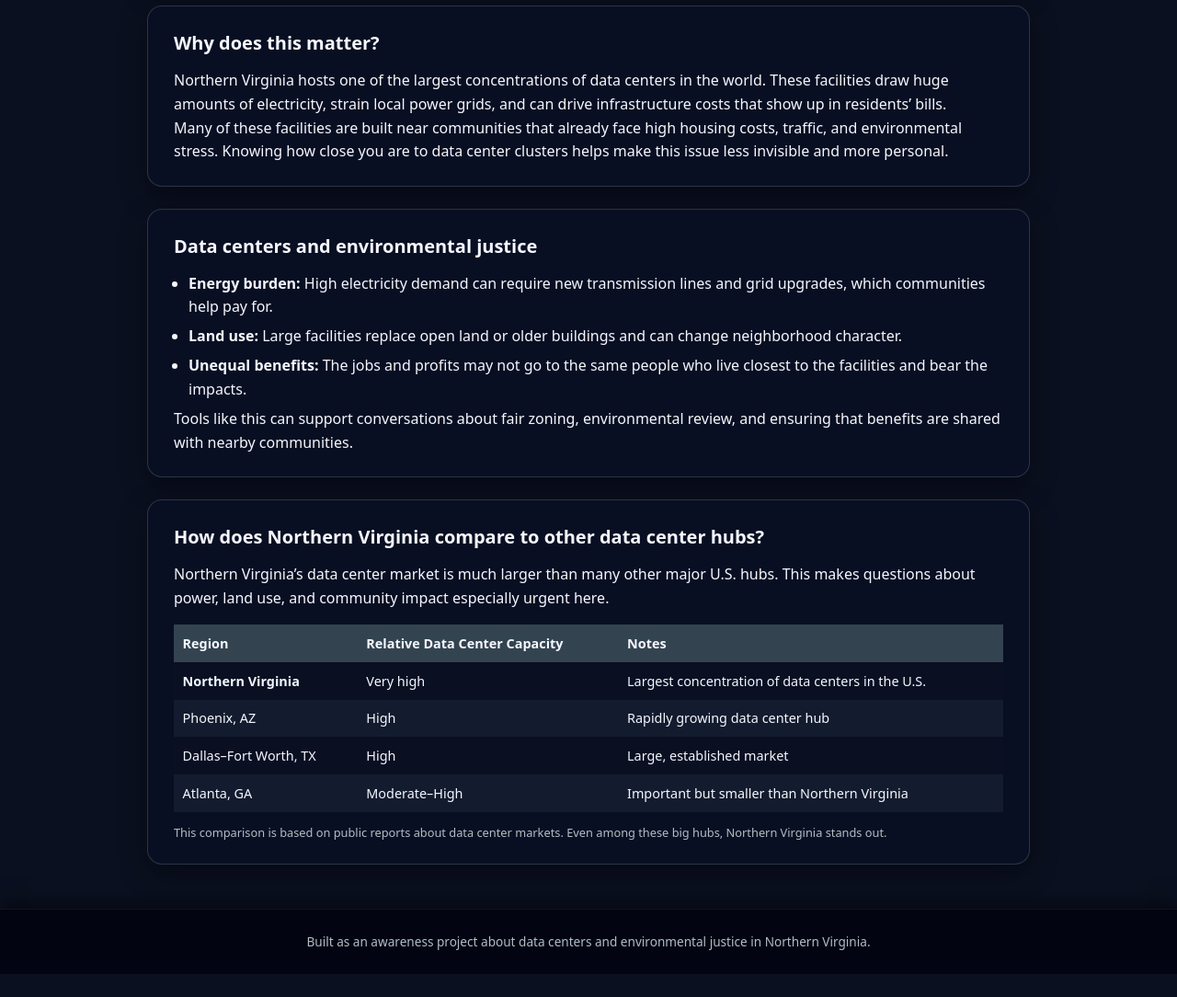
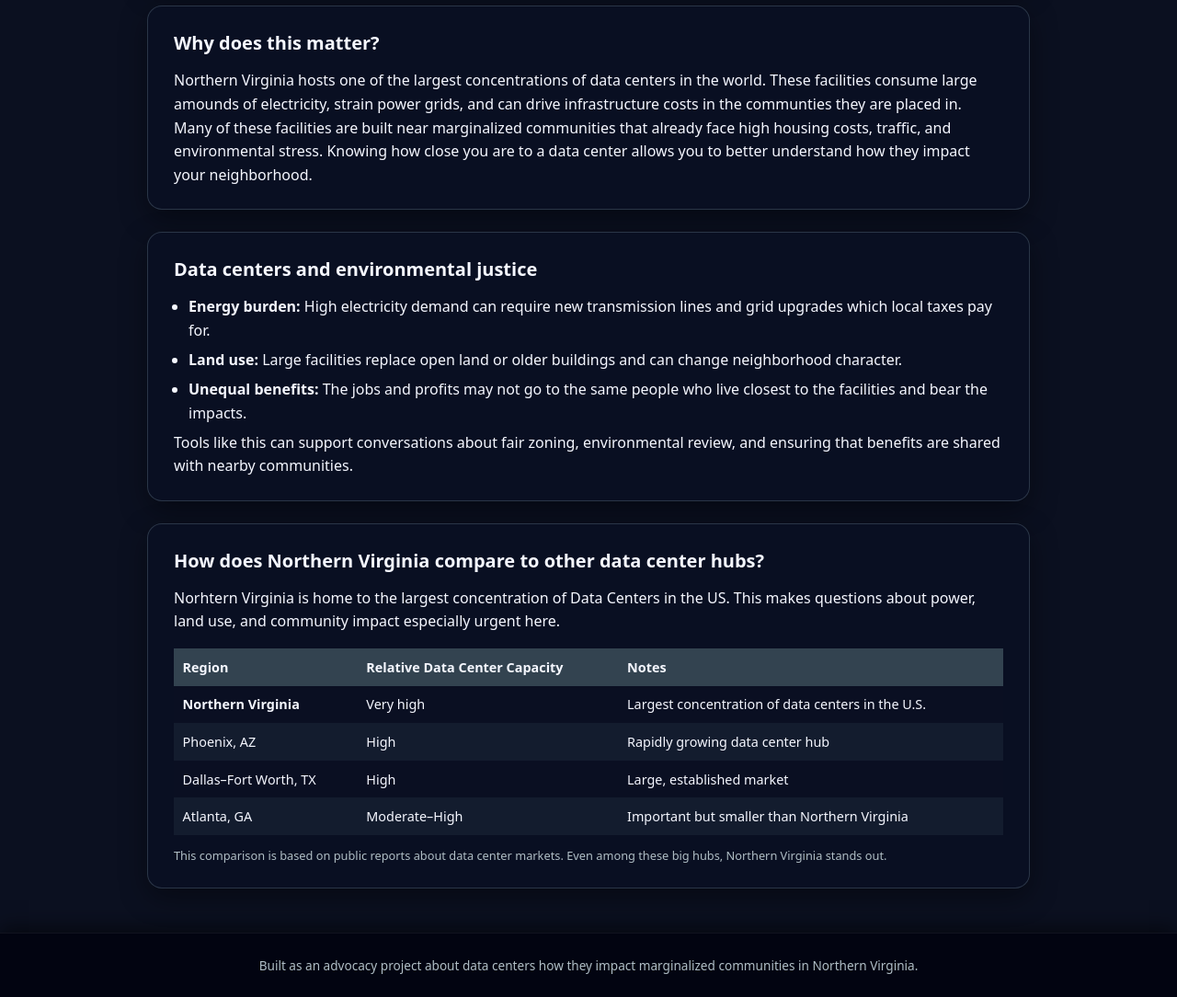
Before and after one commit to CMcHugh1126/CMcHugh1126.github.io, a plain HTML site: page index.html in a window 1280 px wide. Shown: the part 660-1744 px from the top of the page at 92% size. Before the commit the page ends 1719 px from the top, so only its background shows below. Drawn offline with Linux system fonts and the light colour scheme.

Commit message:
Final Commit

```diff
--- a/index.html
+++ b/index.html
@@ -37,7 +37,7 @@
           <button type="submit">Check distance</button>
         </div>
         <p class="form-hint">
-          This tool is designed with Northern Virginia in mind, but you can try other places too.
+          This tool is designed with Northern Virginia in mind, but it works for any zip code or city.
         </p>
 
         <!-- New: example suggestions -->
@@ -73,19 +73,18 @@
     <section class="card" aria-labelledby="why-title">
       <h2 id="why-title">Why does this matter?</h2>
       <p>
-        Northern Virginia hosts one of the largest concentrations of data centers in the world. These facilities draw huge amounts of electricity,
-        strain local power grids, and can drive infrastructure costs that show up in residents’ bills.
+        Northern Virginia hosts one of the largest concentrations of data centers in the world. These facilities consume large amounds of electricity,
+        strain power grids, and can drive infrastructure costs in the communties they are placed in.
       </p>
       <p>
-        Many of these facilities are built near communities that already face high housing costs, traffic, and environmental stress.
-        Knowing how close you are to data center clusters helps make this issue less invisible and more personal.
-      </p>
+        Many of these facilities are built near marginalized communities that already face high housing costs, traffic, and environmental stress.
+        Knowing how close you are to a data center allows you to better understand how they impact your neighborhood.
     </section>
     <!-- Impact & Justice Section -->
     <section class="card" aria-labelledby="justice-title">
       <h2 id="justice-title">Data centers and environmental justice</h2>
       <ul class="bullet-list">
-        <li><strong>Energy burden:</strong> High electricity demand can require new transmission lines and grid upgrades, which communities help pay for.</li>
+        <li><strong>Energy burden:</strong> High electricity demand can require new transmission lines and grid upgrades which local taxes pay for.</li>
         <li><strong>Land use:</strong> Large facilities replace open land or older buildings and can change neighborhood character.</li>
         <li><strong>Unequal benefits:</strong> The jobs and profits may not go to the same people who live closest to the facilities and bear the impacts.</li>
       </ul>
@@ -98,7 +97,7 @@
     <section class="card" aria-labelledby="compare-title">
       <h2 id="compare-title">How does Northern Virginia compare to other data center hubs?</h2>
       <p>
-        Northern Virginia’s data center market is much larger than many other major U.S. hubs.
+        Norhtern Virginia is home to the largest concentration of Data Centers in the US.
         This makes questions about power, land use, and community impact especially urgent here.
       </p>
 
@@ -145,7 +144,7 @@
   <footer class="site-footer">
     <div class="container">
       <p>
-        Built as an awareness project about data centers and environmental justice in Northern Virginia.
+        Built as an advocacy project about data centers how they impact marginalized communities in Northern Virginia.
       </p>
     </div>
   </footer>
--- a/script.js
+++ b/script.js
@@ -1,5 +1,4 @@
-// --- Data: sample data center clusters in Northern Virginia ---
-// NOTE: These are approximate coordinates meant for demonstration purposes.
+
 const dataCenters = [
   {
     name: "Ashburn Data Center Cluster",
@@ -37,7 +36,7 @@ const OPENCAGE_API_KEY = "900d44ccba4046aca9c50c9813cc501b";
 async function geocodeAddressReal(address) {
   const encoded = encodeURIComponent(address);
 
-  // Used to nudge API toward Northern VA matches
+
   const novaLat = 38.9;
   const novaLon = -77.4;
 
@@ -67,7 +66,7 @@ async function geocodeAddressReal(address) {
 
 // --- Haversine formula for distance ---
 function distanceKm(lat1, lon1, lat2, lon2) {
-  const R = 6371; // Earth radius in km
+  const R = 6371;
   const toRad = (deg) => (deg * Math.PI) / 180;
 
   const dLat = toRad(lat2 - lat1);
@@ -107,12 +106,12 @@ function findNearestDataCenter(userLat, userLon) {
 
 // - Randomized explanation messages -
 const explanations = [
-  "This doesn’t mean the buildings are visible from your home — it simply shows how close you are to extremely high electricity demand.",
+  "This doesn’t mean the buildings are visible from your home, it simply shows how close you are to extremely high electricity demand.",
   "Areas near major data centers often feel the effects through grid load, land development, and noise from cooling systems.",
   "Living close to a large data center cluster can mean increased energy costs and more pressure on local infrastructure.",
   "Northern Virginia's rapid data center growth impacts nearby communities in ways that aren't always obvious.",
   "Even if the buildings aren’t in view, data centers influence land use, traffic patterns, and energy consumption in surrounding areas.",
-  "This distance highlights how closely residential areas and data center infrastructure overlap in NoVA."
+  "This distance highlights how closely residential areas and data center infrastructure overlap in NOVA."
 ];
 
 // --- DOM handling ---
@@ -144,7 +143,7 @@ document.addEventListener("DOMContentLoaded", () => {
     resultDiv.textContent = "Looking up your closest data center...";
 
     try {
-      // Real geocoding call
+
       const { lat, lon, formatted } = await geocodeAddressReal(address);
 
       const nearest = findNearestDataCenter(lat, lon);
```
